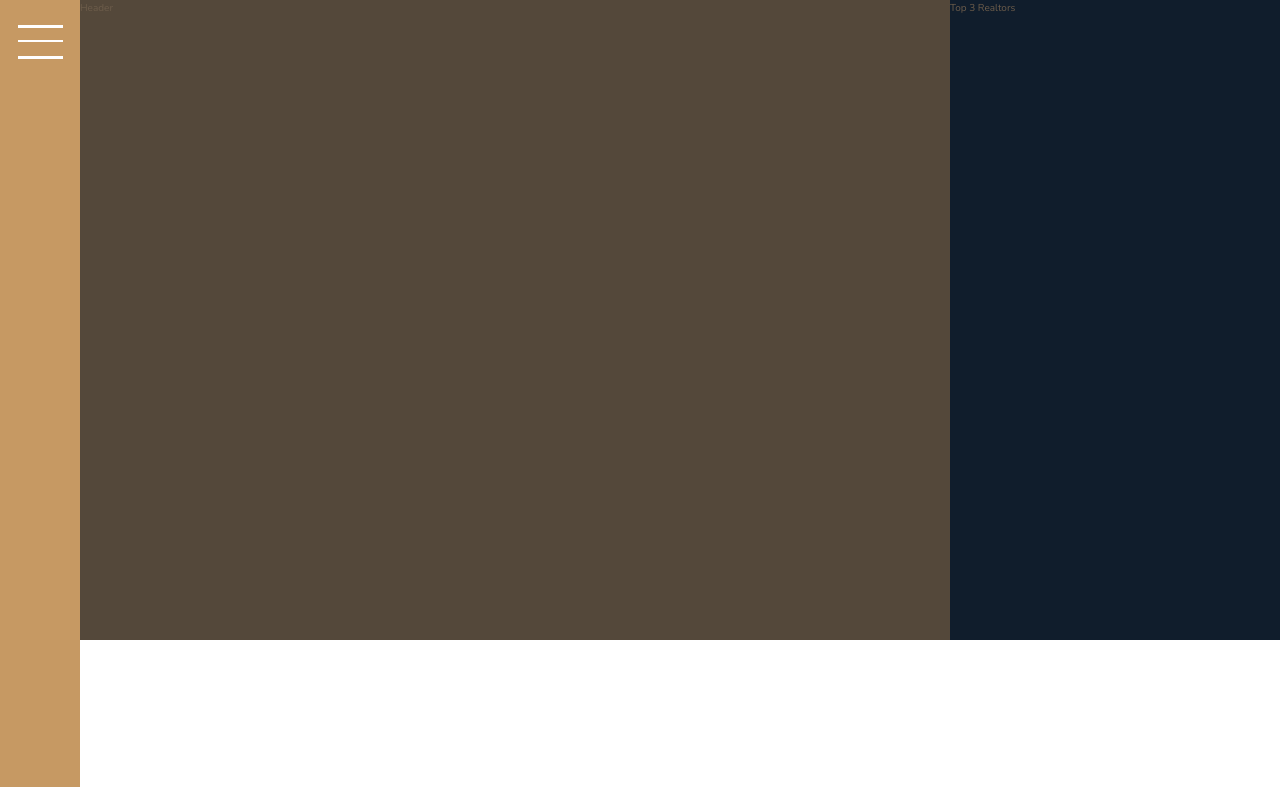
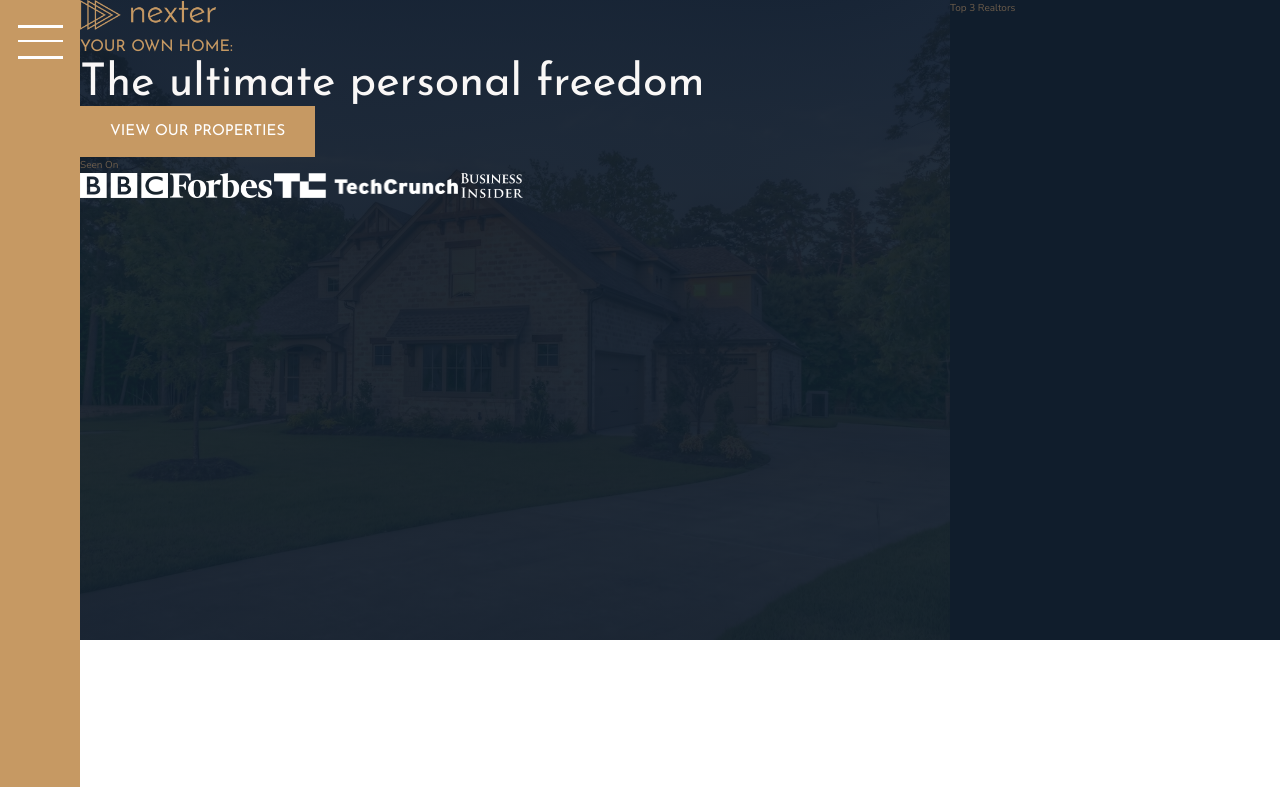
Before and after one commit to MhmodTayel/Nexter, a website: page index.html in a window 1280 px wide. Shown: the top 787 px of the page. Drawn offline with nearby package versions, Linux system fonts and the light colour scheme.

Commit message:
row header

```diff
--- a/index.html
+++ b/index.html
@@ -18,7 +18,19 @@
     <div class="sidebar">
       <button class="nav-btn"></button>
     </div>
-    <header class="header">Header</header>
+    <header class="header">
+      <img src="img/logo.png" alt="logo" class="header__logo" />
+      <h3 class="heading-3">Your Own Home:</h3>
+      <h1 class="heading-1">The ultimate personal freedom</h1>
+      <button class="btn">View our properties</button>
+      <div class="header__seenon-text">Seen On</div>
+      <div class="header__seenon-logos">
+        <img src="img/logo-bbc.png" alt="bbc" />
+        <img src="img/logo-forbes.png" alt="forbes" />
+        <img src="img/logo-techcrunch.png" alt="tech" />
+        <img src="img/logo-bi.png" alt="bi" />
+      </div>
+    </header>
     <div class="realtors">Top 3 Realtors</div>
     <section class="features">
       <div class="feature">
--- a/sass/_header.scss
+++ b/sass/_header.scss
@@ -1,4 +1,24 @@
 .header {
   background-color: $color-grey-dark-1;
   grid-column: full-start/ col-end 6;
+  background-image: linear-gradient(
+      rgba($color-secondary, 0.93),
+      rgba($color-secondary, 0.93)
+    ),
+    url("../img/hero.jpeg");
+  background-size: cover;
+  background-position: center;
+
+  &__logo {
+    height: 3rem;
+  }
+
+  &__seenon-text {
+  }
+
+  &__seenon-logos {
+    img {
+      height: 2.5rem;
+    }
+  }
 }
--- a/sass/_typography.scss
+++ b/sass/_typography.scss
@@ -6,6 +6,9 @@
 .heading {
   &-1 {
     @extend %heading;
+    font-size: 4.5rem;
+    color: $color-grey-light-1;
+    line-height: 1;
   }
   &-2 {
     @extend %heading;
```
Also changed, not shown: css/style.css.
